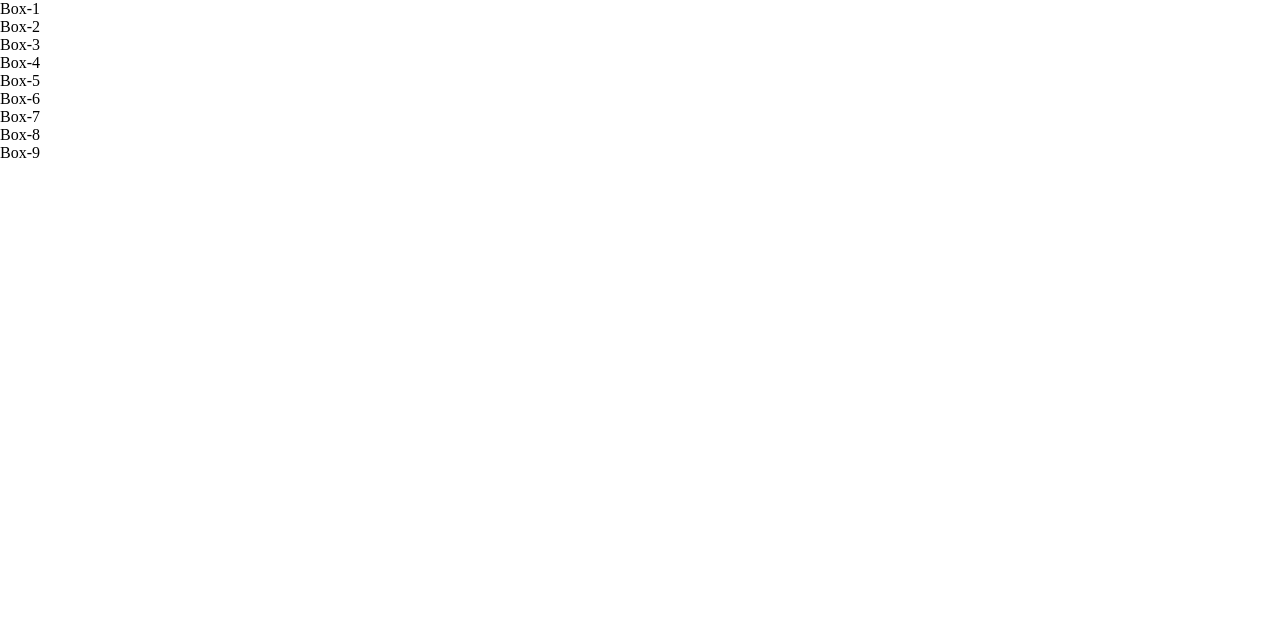
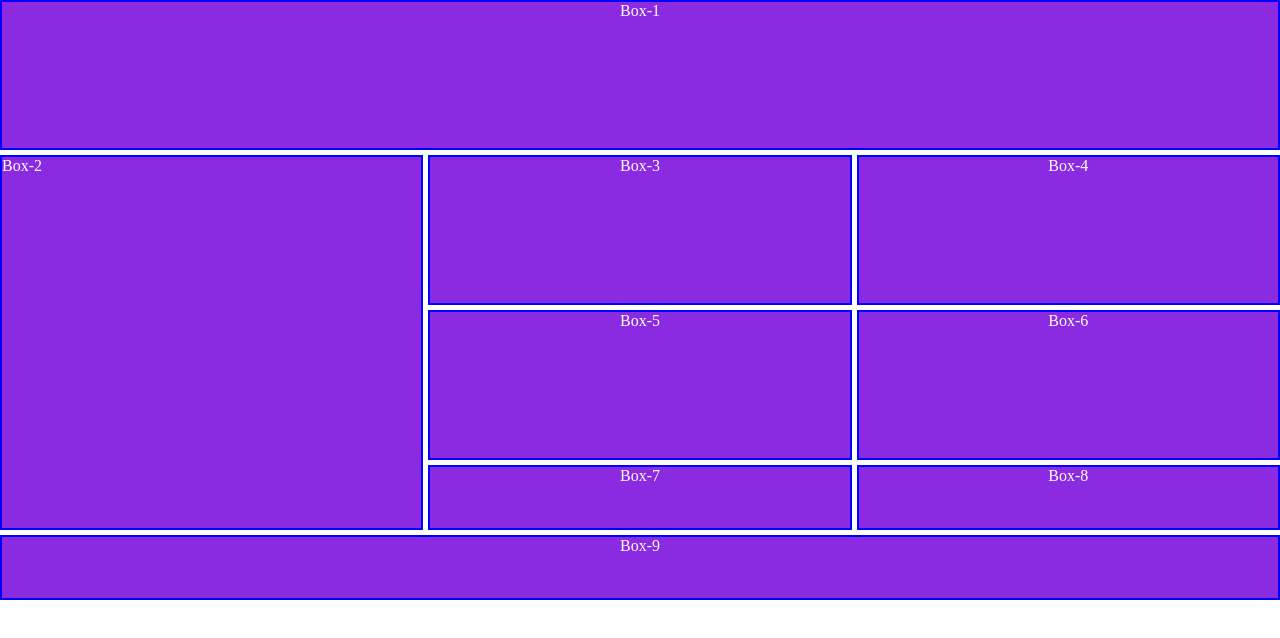
Before and after one commit to 1TDSPV-2024/exemplo-grid, a plain HTML site: page index.html in a window 1280 px wide. Drawn offline with Linux system fonts and the light colour scheme.

Commit message:
aula o dia 24/04

```diff
--- a/css/estilo.css
+++ b/css/estilo.css
@@ -3,3 +3,65 @@
     padding: 0;
     box-sizing: border-box;
 }
+
+.container {
+    display: grid;
+    height: 600px;
+
+    grid-template-columns: repeat(3, 1fr);
+
+    grid-template-rows: 150px 150px 150px;
+    /* column-gap: 5px;
+    row-gap:  5px; */
+    gap:5px;
+
+
+    /* justify-items: center;
+    align-items: center;
+
+    justify-content: center;
+    align-content: center; */
+
+}
+
+.box{
+    background-color: blueviolet;
+    border: 2px solid #0000ff;
+    color: #fff;
+    text-align: center;
+}
+
+.container :nth-child(1){
+    /* grid-column-start: 1;
+    grid-column-end: 4; */
+    grid-column: 1 / 4;
+}
+.container :nth-child(2){
+    /* grid-row-start: 2;
+    grid-row-end: 5; */
+    grid-row: 2 / 5;
+
+    display: flex;
+
+}
+.container :nth-child(9){
+    /* grid-row-start: 2;
+    grid-row-end: 5; */
+    grid-column: 1 / 4;
+}
+
+
+/* .container .box-5{
+    background-color: red;
+} */
+
+/* .container :nth-child(5){
+    background-color: red;
+    justify-self: end;
+    align-self: self-end;
+
+}
+
+.container :nth-child(5):hover{
+    background-color: blue;
+} */
```
Also changed, not shown: index.html (+0 -1 lines).
